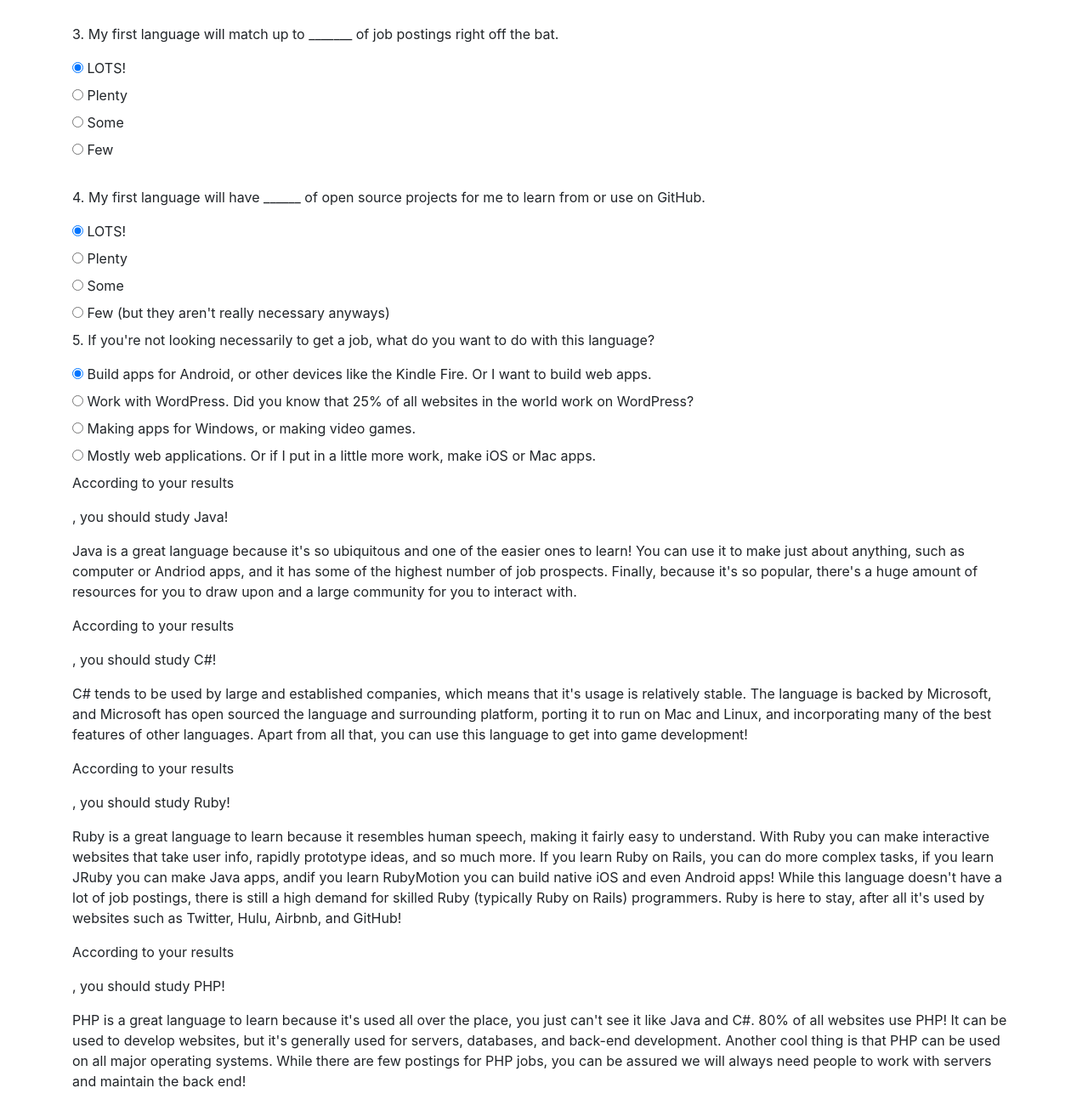
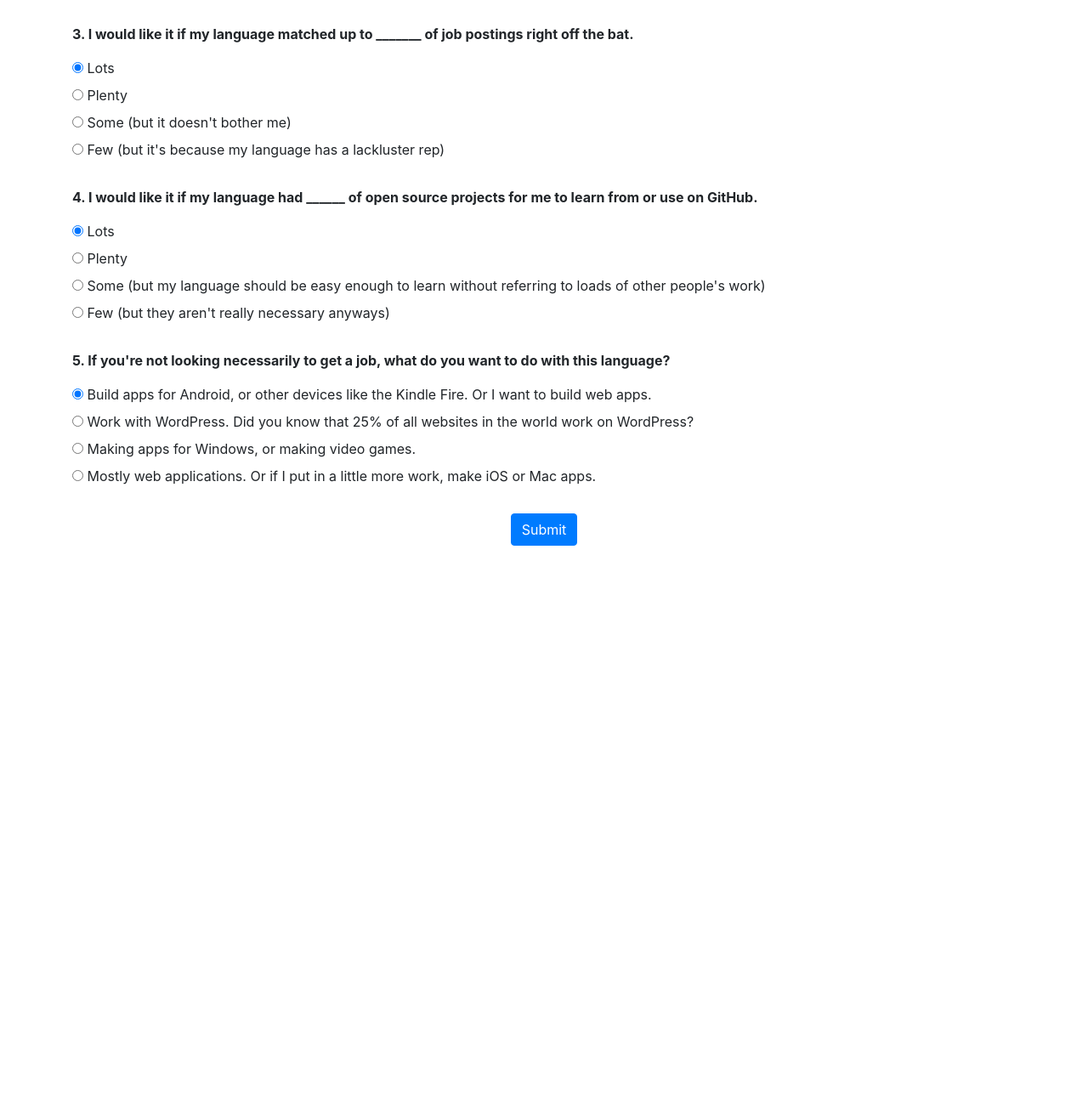
Before and after one commit to eyesicedover/track-suggester, a plain HTML site: page index.html in a window 1280 px wide. Shown: the part 897-2197 px from the top of the page at 85% size. After the commit the page ends 1563 px from the top, so only its background shows below. Drawn offline with Linux system fonts and the light colour scheme.

Commit message:
add survey question styling, hide survey results

```diff
--- a/css/styles.css
+++ b/css/styles.css
@@ -1,4 +1,12 @@
-h1, h4 {
+h1, h3, h4 {
   text-align: center;
   margin-top: 15px;
 }
+
+.question{
+  font-weight: bold;
+}
+
+#resultJava, #resultPHP, #resultRuby, #resultC {
+  display: none;
+}
--- a/index.html
+++ b/index.html
@@ -25,10 +25,10 @@
             <input id="userName" class="form-control" type="text">
           </div>
           <br>
-          <p>1. Which of these choices would most describe what you would like to do in your future job?</p>
+          <p class="question">1. Which of these choices would most describe what you would like to do in your future job?</p>
           <div class="radio">
             <label>
-              <input type="radio" name="jobDesc" value="C#" checked>
+              <input type="radio" name="jobDesc" value="C" checked>
               Working at a company where we create software for businesses. We can make software for Windows, Macs, and Linux.
             </label>
           </div>
@@ -52,7 +52,7 @@
           </div>
           <br>
 
-          <p>2. I want my first language to be...</p>
+          <p class="question">2. I want my first language to be...</p>
           <div class="radio">
             <label>
               <input type="radio" name="difficulty" value="Ruby" checked>
@@ -67,7 +67,7 @@
           </div>
           <div class="radio">
             <label>
-              <input type="radio" name="difficulty" value="C#">
+              <input type="radio" name="difficulty" value="C">
               Medium difficulty, but I could use what I learn to learn similar languages.
             </label>
           </div>
@@ -79,50 +79,50 @@
           </div>
           <br>
 
-          <p>3. My first language will match up to _______ of job postings right off the bat.</p>
+          <p class="question">3. I would like it if my language matched up to _______ of job postings right off the bat.</p>
           <div class="radio">
             <label>
               <input type="radio" name="jobOpen" value="Java" checked>
-              LOTS!
+              Lots
             </label>
           </div>
           <div class="radio">
             <label>
-              <input type="radio" name="JobOpen" value="C#">
+              <input type="radio" name="JobOpen" value="C">
               Plenty
             </label>
           </div>
           <div class="radio">
             <label>
               <input type="radio" name="jobOpen" value="Ruby">
-              Some
+              Some (but it doesn't bother me)
             </label>
           </div>
           <div class="radio">
             <label>
               <input type="radio" name="jobOpen" value="PHP">
-              Few
+              Few (but it's because my language has a lackluster rep)
             </label>
           </div>
           <br>
 
-          <p>4. My first language will have ______ of open source projects for me to learn from or use on GitHub.</p>
+          <p class="question">4. I would like it if my language had ______ of open source projects for me to learn from or use on GitHub.</p>
           <div class="radio">
             <label>
               <input type="radio" name="resources" value="Java" checked>
-              LOTS!
+              Lots
             </label>
           </div>
           <div class="radio">
             <label>
-              <input type="radio" name="resources" value="C#">
+              <input type="radio" name="resources" value="C">
               Plenty
             </label>
           </div>
           <div class="radio">
             <label>
               <input type="radio" name="resources" value="Ruby">
-              Some
+              Some (but my language should be easy enough to learn without referring to loads of other people's work)
             </label>
           </div>
           <div class="radio">
@@ -131,8 +131,9 @@
               Few (but they aren't really necessary anyways)
             </label>
           </div>
+          <br>
 
-          <p>5. If you're not looking necessarily to get a job, what do you want to do with this language?</p>
+          <p class="question">5. If you're not looking necessarily to get a job, what do you want to do with this language?</p>
           <div class="radio">
             <label>
               <input type="radio" name="" value="Java" checked>
@@ -147,7 +148,7 @@
           </div>
           <div class="radio">
             <label>
-              <input type="radio" name="" value="C#">
+              <input type="radio" name="" value="C">
               Making apps for Windows, or making video games.
             </label>
           </div>
@@ -158,21 +159,30 @@
             </label>
           </div>
         </form>
+        <br>
+        <div class="d-flex justify-content-center">
+          <button type="submit" class="btn btn-primary" id="submit">Submit</button>
+        </div>
+        <br>
 
-        <div class="resultJava">
-          <p>According to your results <p id="name"></p>, you should study Java!</p>
+        <div id="resultJava">
+          <h3>According to your results </h3><h3 id="name"></h3>
+          <h3>...You should study Java!</h3>
           <p>Java is a great language because it's so ubiquitous and one of the easier ones to learn! You can use it to make just about anything, such as computer or Andriod apps, and it has some of the highest number of job prospects. Finally, because it's so popular, there's a huge amount of resources for you to draw upon and a large community for you to interact with.</p>
         </div>
-        <div class="resultC#">
-          <p>According to your results <p id="name"></p>, you should study C#!</p>
+        <div id="resultC">
+          <h3>According to your results </h3><h3 id="name"></h3>
+          <h3>...You should study C#!</h3>
           <p>C# tends to be used by large and established companies, which means that it's usage is relatively stable. The language is backed by Microsoft, and Microsoft has open sourced the language and surrounding platform, porting it to run on Mac and Linux, and incorporating many of the best features of other languages. Apart from all that, you can use this language to get into game development!</p>
         </div>
-        <div class="resultRuby">
-          <p>According to your results <p id="name"></p>, you should study Ruby!</p>
+        <div id="resultRuby">
+          <h3>According to your results </h3><h3 id="name"></h3>
+          <h3>...You should study Ruby!</h3>
           <p>Ruby is a great language to learn because it resembles human speech, making it fairly easy to understand. With Ruby you can make interactive websites that take user info, rapidly prototype ideas, and so much more. If you learn Ruby on Rails, you can do more complex tasks, if you learn JRuby you can make Java apps, andif you learn RubyMotion you can build native iOS and even Android apps! While this language doesn't have a lot of job postings, there is still a high demand for skilled Ruby (typically Ruby on Rails) programmers. Ruby is here to stay, after all it's used by websites such as Twitter, Hulu, Airbnb, and GitHub!</p>
         </div>
-        <div class="resultPHP">
-          <p>According to your results <p id="name"></p>, you should study PHP!</p>
+        <div id="resultPHP">
+          <h3>According to your results </h3><h3 id="name"></h3>
+          <h3>...You should study PHP!</h3>
           <p>PHP is a great language to learn because it's used all over the place, you just can't see it like Java and C#. 80% of all websites use PHP! It can be used to develop websites, but it's generally used for servers, databases, and back-end development. Another cool thing is that PHP can be used on all major operating systems. While there are few postings for PHP jobs, you can be assured we will always need people to work with servers and maintain the back end!
         </div>
       </div>
```
